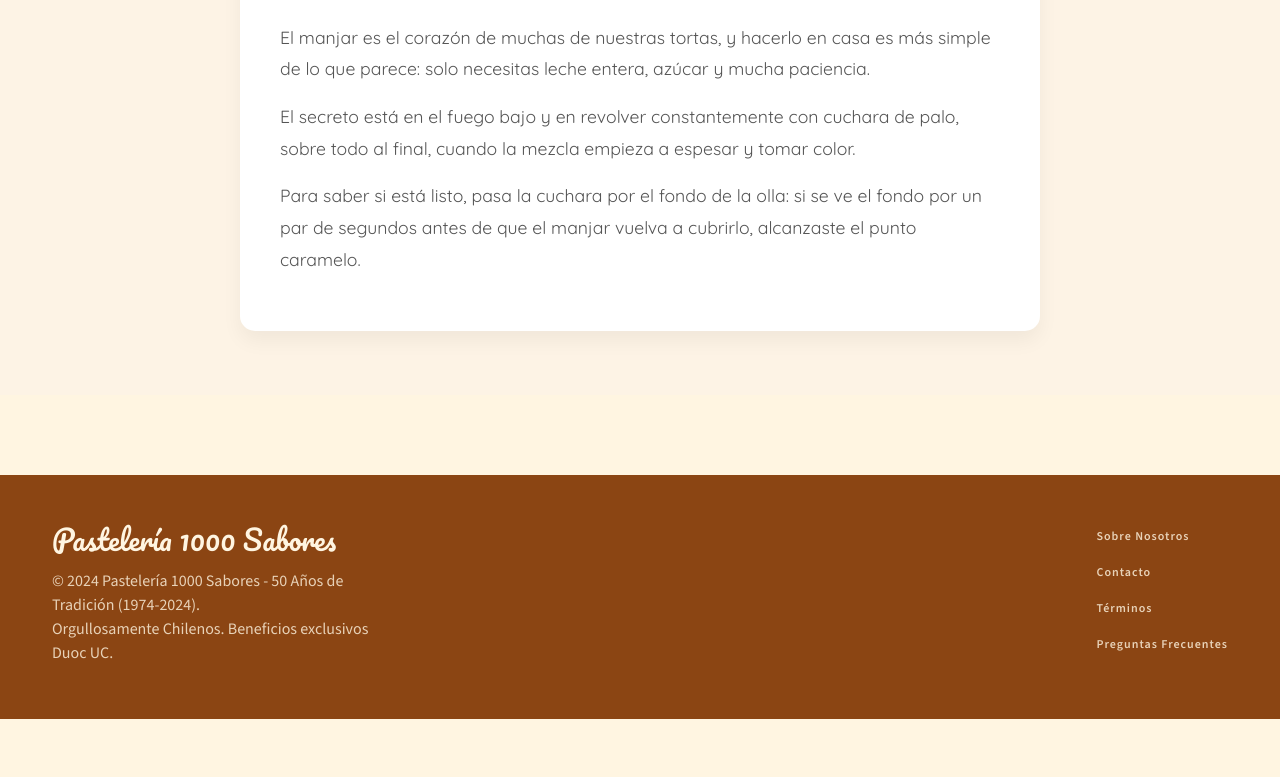
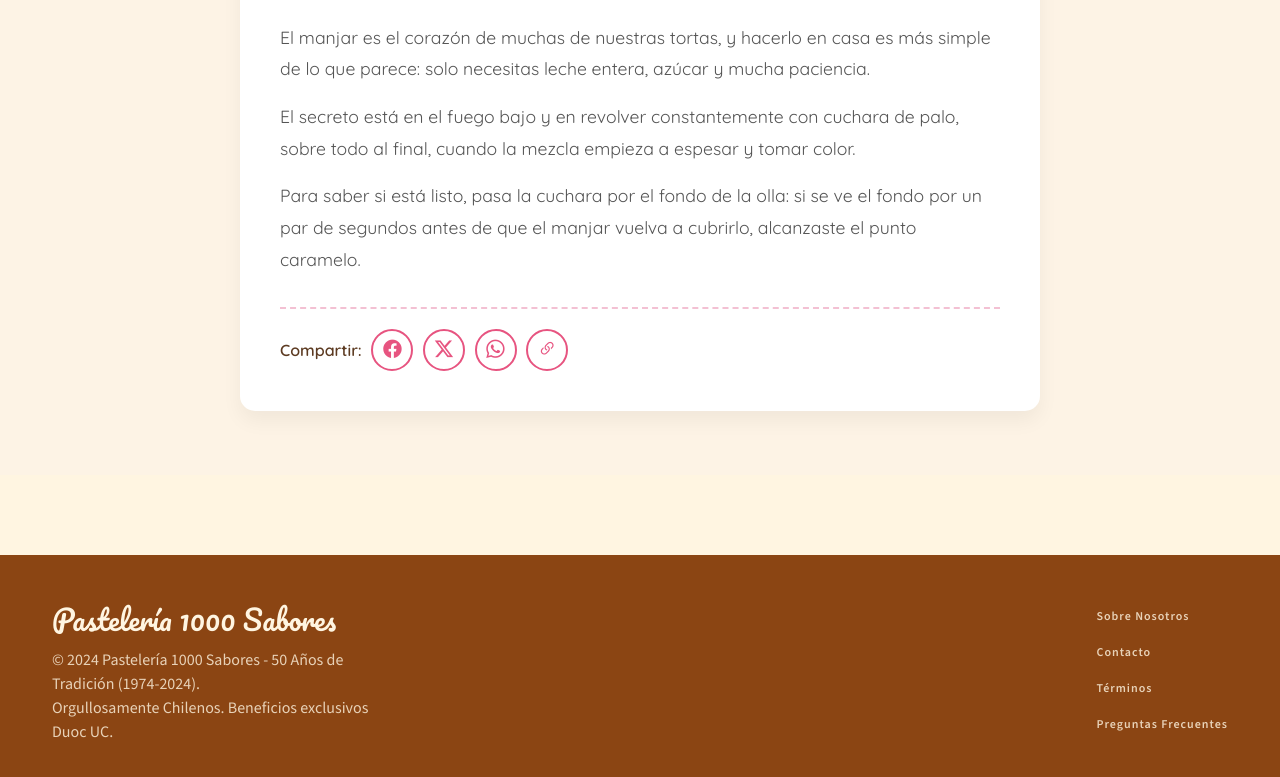
Before and after one commit to AlanisVerdugo/Pasteleria-1000-sabores, a React (Vite) app: page /blog/1 in a window 1280 px wide. Shown: the part 851-1628 px from the top of the page. Before the commit the page ends 1570 px from the top, so only its background shows below. Built offline with nearby package versions, Linux system fonts and the light colour scheme.

Commit message:
componente BotonesCompartir en el detalle del blog

```diff
--- /dev/null
+++ b/src/components/BotonesCompartir.jsx
@@ -0,0 +1,52 @@
+import { useState } from 'react'
+import '../css/compartir.css'
+
+function BotonesCompartir({ titulo, url = window.location.href }) {
+  const [copiado, setCopiado] = useState(false)
+
+  const texto = encodeURIComponent(titulo)
+  const enlace = encodeURIComponent(url)
+
+  const redes = [
+    { nombre: 'Facebook', icono: 'bi-facebook', href: `https://www.facebook.com/sharer/sharer.php?u=${enlace}` },
+    { nombre: 'X', icono: 'bi-twitter-x', href: `https://twitter.com/intent/tweet?text=${texto}&url=${enlace}` },
+    { nombre: 'WhatsApp', icono: 'bi-whatsapp', href: `https://wa.me/?text=${texto}%20${enlace}` },
+  ]
+
+  async function copiarEnlace() {
+    try {
+      await navigator.clipboard.writeText(url)
+      setCopiado(true)
+      setTimeout(() => setCopiado(false), 2000)
+    } catch {
+      setCopiado(false)
+    }
+  }
+
+  return (
+    <div className="compartir">
+      <span className="compartir-titulo">Compartir:</span>
+
+      {redes.map((r) => (
+        <a
+          key={r.nombre}
+          href={r.href}
+          target="_blank"
+          rel="noopener noreferrer"
+          className="btn-compartir"
+          aria-label={`Compartir en ${r.nombre}`}
+        >
+          <i className={`bi ${r.icono}`}></i>
+        </a>
+      ))}
+
+      <button type="button" className="btn-compartir" onClick={copiarEnlace} aria-label="Copiar enlace">
+        <i className={`bi ${copiado ? 'bi-check-lg' : 'bi-link-45deg'}`}></i>
+      </button>
+
+      {copiado && <span className="compartir-aviso" role="status">¡Enlace copiado!</span>}
+    </div>
+  )
+}
+
+export default BotonesCompartir
--- /dev/null
+++ b/src/css/compartir.css
@@ -0,0 +1,42 @@
+.compartir {
+  display: flex;
+  align-items: center;
+  flex-wrap: wrap;
+  gap: 0.6rem;
+  margin-top: 2rem;
+  padding-top: 1.2rem;
+  border-top: 2px dashed #f3c1d3;
+}
+
+.compartir-titulo {
+  font-weight: 600;
+  color: #5C3A21;
+}
+
+.btn-compartir {
+  width: 42px;
+  height: 42px;
+  display: inline-flex;
+  align-items: center;
+  justify-content: center;
+  border-radius: 50%;
+  border: 2px solid #e75480;
+  background: #fff;
+  color: #e75480;
+  font-size: 1.15rem;
+  text-decoration: none;
+  cursor: pointer;
+  transition: background 0.2s, color 0.2s, transform 0.2s;
+}
+
+.btn-compartir:hover,
+.btn-compartir:focus-visible {
+  background: #e75480;
+  color: #fff;
+  transform: translateY(-2px);
+}
+
+.compartir-aviso {
+  color: #5C3A21;
+  font-size: 0.9rem;
+}
--- a/src/pages/DetalleBlog.jsx
+++ b/src/pages/DetalleBlog.jsx
@@ -3,6 +3,7 @@ import { Link, useParams } from 'react-router-dom'
 import '../css/blog.css'
 import { blogService } from '../services/otrosService'
 import { formatearFecha } from '../utils/formato'
+import BotonesCompartir from '../components/BotonesCompartir'
 
 function DetalleBlog() {
   const { id } = useParams()
@@ -52,7 +53,7 @@ function DetalleBlog() {
           ))}
         </div>
 
-        {/* Aquí irán los BotonesCompartir */}
+        <BotonesCompartir titulo={titulo} />
       </article>
     </main>
   )
```
Also changed, not shown: 1 other file (tests, documents, lock files or other folders).
